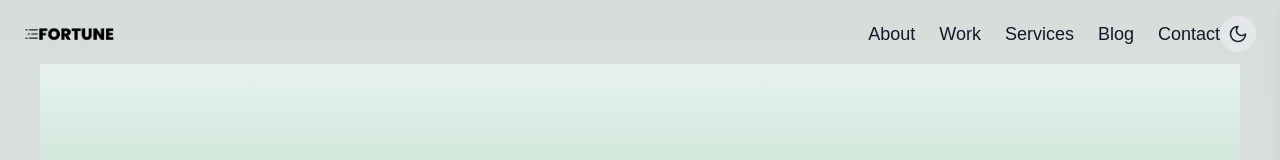
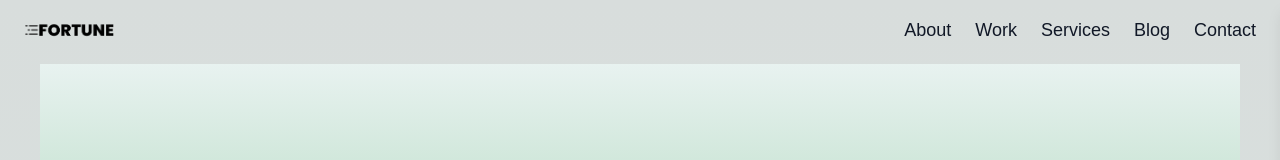
Before and after one commit to Fortunechinenyem/Personal-Website, a Next.js app: page / in a window 1280 px wide. Shown: the top 160 px of the page. Built offline with nearby package versions, Linux system fonts and the light colour scheme.

Commit message:
cleaned up the theme

```diff
--- a/app/components/Layout.js
+++ b/app/components/Layout.js
@@ -1,7 +1,5 @@
 import Footer from "./Footer";
-import dynamic from "next/dynamic";
-
-const Navbar = dynamic(() => import("./Navbar"), { ssr: false });
+import Navbar from "./Navbar";
 
 const Layout = ({ children }) => {
   return (
--- a/app/components/Navbar.js
+++ b/app/components/Navbar.js
@@ -8,18 +8,18 @@ import { Logo } from "@/public/images";
 const Navbar = () => {
   const [isOpen, setIsOpen] = useState(false);
   const [scrolled, setScrolled] = useState(false);
-  const { theme, setTheme, systemTheme } = useTheme();
-  const [mounted, setMounted] = useState(false);
+  // const { theme, setTheme, systemTheme } = useTheme();
+  // const [mounted, setMounted] = useState(false);
 
-  useEffect(() => {
-    setMounted(true);
-  }, []);
+  // useEffect(() => {
+  //   setMounted(true);
+  // }, []);
 
-  const currentTheme = mounted
-    ? theme === "system"
-      ? systemTheme
-      : theme
-    : "light";
+  // const currentTheme = mounted
+  //   ? theme === "system"
+  //     ? systemTheme
+  //     : theme
+  //   : "light";
 
   useEffect(() => {
     const handleScroll = () => {
@@ -55,12 +55,12 @@ const Navbar = () => {
         </div>
 
         <div className="flex space-x-4 items-center">
-          <button
+          {/* <button
             onClick={() => setTheme(currentTheme === "dark" ? "light" : "dark")}
             className="p-2 rounded-full bg-gray-200 dark:bg-gray-700 text-gray-800 dark:text-white transition-all duration-300"
           >
             {currentTheme === "dark" ? <Sun size={20} /> : <Moon size={20} />}
-          </button>
+          </button> */}
 
           <button onClick={() => setIsOpen(!isOpen)} className="md:hidden">
             {isOpen ? <X size={28} /> : <Menu size={28} />}
--- a/pages/_app.js
+++ b/pages/_app.js
@@ -1,10 +1,5 @@
-import { ThemeProvider } from "next-themes";
 import "@/styles/globals.css";
 
 export default function App({ Component, pageProps }) {
-  return (
-    <ThemeProvider attribute="class">
-      <Component {...pageProps} />
-    </ThemeProvider>
-  );
+  return <Component {...pageProps} />;
 }
```
